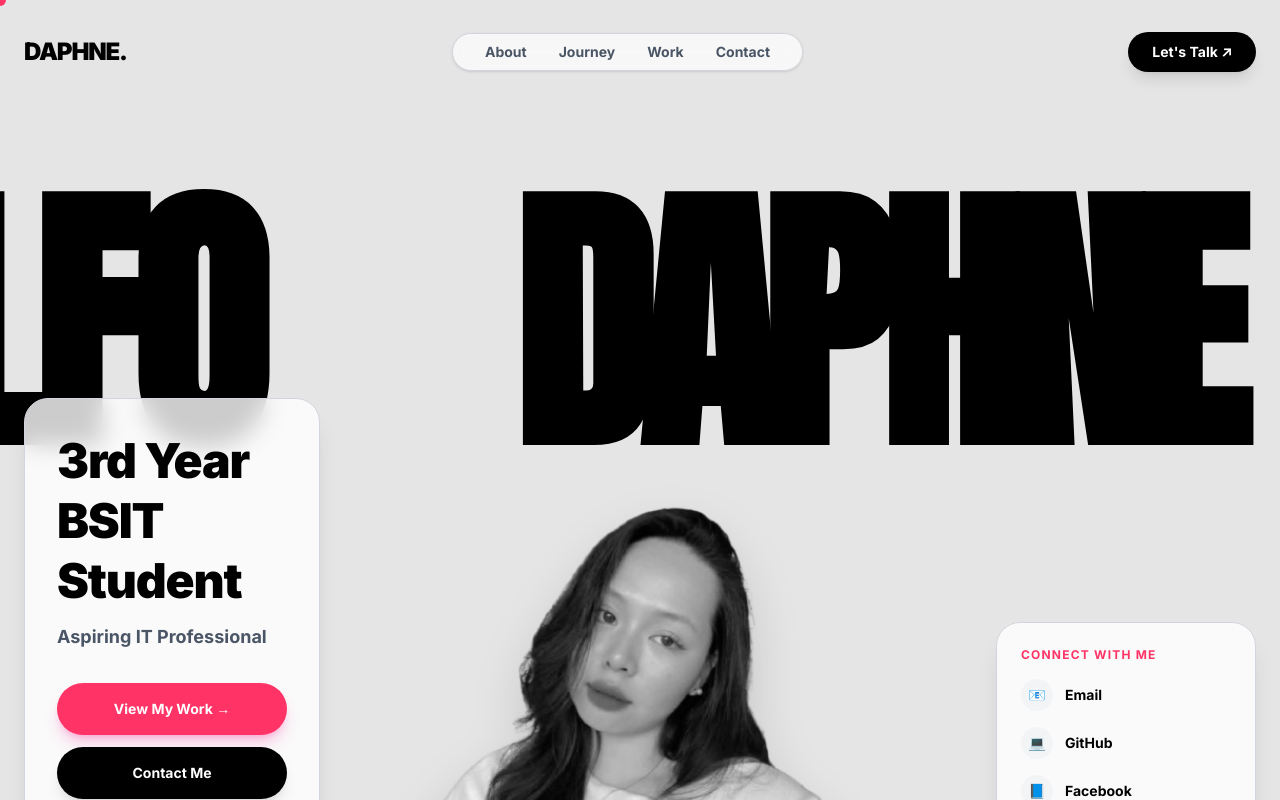
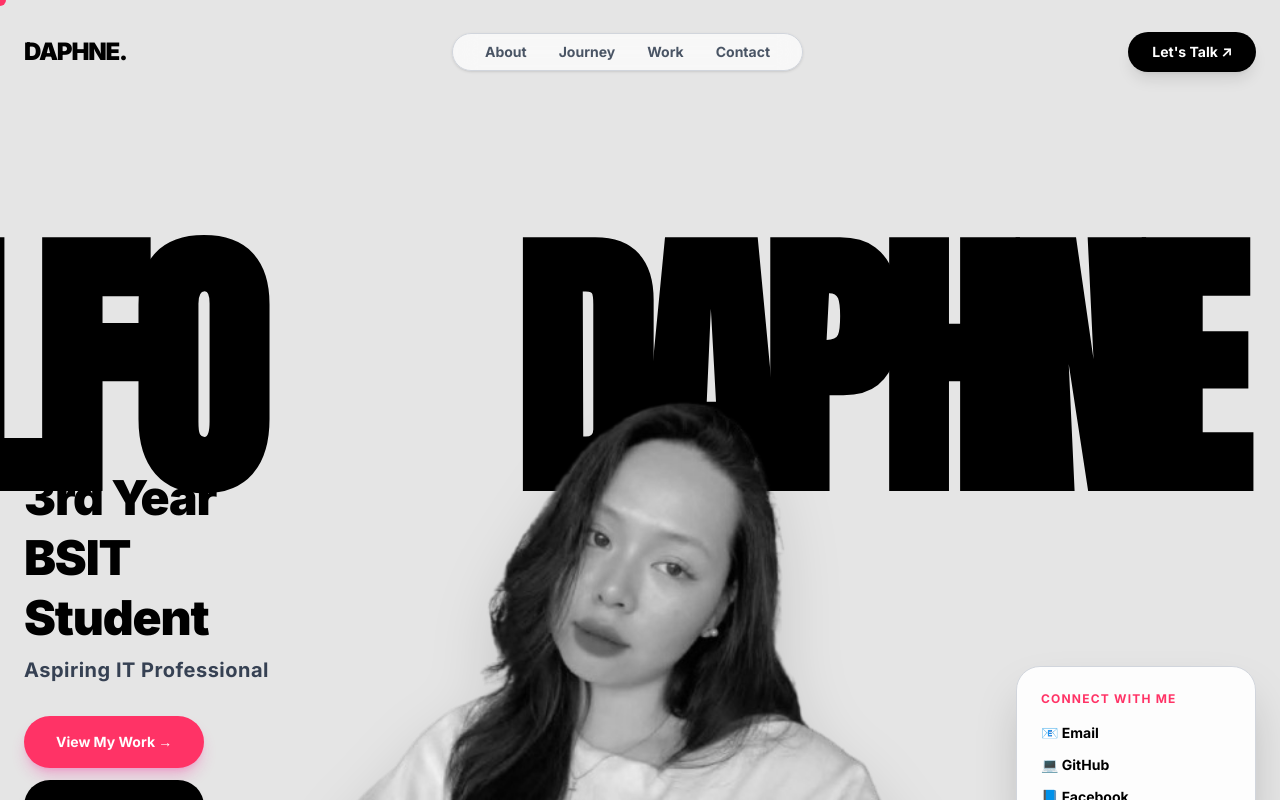
Before and after one commit to dulfodaphne08-tech/daphnedulfo.github.io, a Next.js app in the folder my-portfolio/: page / in a window 1280 px wide. Shown: the top 800 px of the page. Built offline with nearby package versions, Linux system fonts and the light colour scheme.

Commit message:
updated styling

```diff
--- a/my-portfolio/app/sections/Hero.tsx
+++ b/my-portfolio/app/sections/Hero.tsx
@@ -8,8 +8,7 @@ export default function Hero() {
   const mouseX = useMotionValue(0);
   const mouseY = useMotionValue(0);
 
-  // Creates the spotlight mask for the color hover effect
-  const maskImage = useMotionTemplate`radial-gradient(circle 200px at ${mouseX}px ${mouseY}px, black 100%, transparent 100%)`;
+  const maskImage = useMotionTemplate`radial-gradient(circle 250px at ${mouseX}px ${mouseY}px, black 100%, transparent 100%)`;
 
   const handleMouseMove = (e: MouseEvent<HTMLDivElement>) => {
     if (!containerRef.current) return;
@@ -26,8 +25,7 @@ export default function Hero() {
     return (
       <div className="fixed inset-0 bg-[#e5e5e5] z-[100] flex flex-col items-center justify-center">
         <h1 className="text-5xl md:text-7xl font-black mb-2 text-black tracking-tighter" style={{ fontFamily: 'Anton, sans-serif' }}>DAPHNE DULFO</h1>
-        <p className="text-gray-500 tracking-[0.3em] text-sm font-bold uppercase mb-8">BSIT Student</p>
-        <div className="w-64 h-[2px] bg-gray-300 relative overflow-hidden">
+        <div className="w-64 h-[2px] bg-gray-300 relative overflow-hidden mt-6">
           <motion.div initial={{ x: "-100%" }} animate={{ x: "0%" }} transition={{ duration: 1.2, ease: "easeInOut" }} className="absolute inset-0 bg-[#FF3366]" />
         </div>
       </div>
@@ -38,7 +36,7 @@ export default function Hero() {
     <section className="min-h-screen relative pt-32 flex flex-col justify-end overflow-hidden bg-[#e5e5e5]">
 
       {/* 1. INFINITE SCROLLING BACKGROUND TEXT */}
-      <div className="absolute top-[20%] left-0 w-full overflow-hidden pointer-events-none z-0 flex opacity-100">
+      <div className="absolute top-[25%] left-0 w-full overflow-hidden pointer-events-none z-0 flex">
         <motion.div
           animate={{ x: ["0%", "-50%"] }}
           transition={{ repeat: Infinity, duration: 25, ease: "linear" }}
@@ -55,19 +53,17 @@ export default function Hero() {
 
       <div className="max-w-[1600px] mx-auto w-full grid grid-cols-1 md:grid-cols-12 gap-4 relative z-10 items-end px-6">
 
-        {/* 2. LEFT TEXT (Professional & Clean) */}
+        {/* 2. LEFT TEXT (No white box, just floating text) */}
         <motion.div initial={{ opacity: 0, x: -50 }} animate={{ opacity: 1, x: 0 }} transition={{ duration: 0.8, delay: 0.2 }} className="md:col-span-3 pb-24 z-20">
-          <div className="bg-white/80 backdrop-blur-md p-8 rounded-3xl border border-gray-300 shadow-xl">
-            <h2 className="text-4xl md:text-5xl font-black mb-3 text-black leading-tight tracking-tight">3rd Year <br/> BSIT Student</h2>
-            <p className="text-gray-600 font-bold mb-8 text-lg">Aspiring IT Professional</p>
-            <div className="flex flex-col gap-3">
-              <a href="#work" className="px-8 py-4 bg-[#FF3366] text-white text-sm font-bold rounded-full shadow-lg shadow-pink-500/30 hover:scale-105 transition-transform text-center">View My Work →</a>
-              <a href="#contact" className="px-8 py-4 bg-black text-white text-sm font-bold rounded-full shadow-lg hover:scale-105 transition-transform text-center">Contact Me</a>
-            </div>
+          <h2 className="text-4xl md:text-5xl font-black mb-2 text-black leading-tight tracking-tight">3rd Year <br/> BSIT Student</h2>
+          <p className="text-gray-700 font-bold mb-8 text-xl tracking-wide">Aspiring IT Professional</p>
+          <div className="flex flex-col gap-3 w-fit">
+            <a href="#work" className="px-8 py-4 bg-[#FF3366] text-white text-sm font-bold rounded-full shadow-lg shadow-pink-500/30 hover:scale-105 transition-transform text-center">View My Work →</a>
+            <a href="#contact" className="px-8 py-4 bg-black text-white text-sm font-bold rounded-full shadow-lg hover:scale-105 transition-transform text-center">Contact Me</a>
           </div>
         </motion.div>
 
-        {/* 3. MASSIVE CENTER IMAGE (Load Animation & Spotlight) */}
+        {/* 3. MASSIVE CENTER IMAGE */}
         <div className="md:col-span-6 flex justify-center h-full z-10 relative">
           <motion.div
             ref={containerRef}
@@ -75,28 +71,37 @@ export default function Hero() {
             initial={{ opacity: 0, scale: 0.9, y: 100 }}
             animate={{ opacity: 1, scale: 1, y: 0 }}
             transition={{ duration: 1.5, delay: 0.5, ease: [0.16, 1, 0.3, 1] }}
-            className="w-full max-w-[1000px] h-[600px] md:h-[100vh] relative cursor-none flex items-end justify-center"
+            /* Made the image container massive (1200px width, 100vh height) */
+            className="w-full max-w-[1200px] h-[600px] md:h-[100vh] relative cursor-none flex items-end justify-center"
           >
-            {/* Make sure picture.png is a transparent PNG for the best look */}
-            <img src="/picture.png" alt="Daphne" className="w-full h-full object-contain object-bottom grayscale drop-shadow-2xl" />
-            <motion.div className="absolute inset-0 w-full h-full z-10 pointer-events-none" style={{ backgroundImage: "url('/picture.png')", backgroundSize: "contain", backgroundPosition: "bottom center", backgroundRepeat: "no-repeat", maskImage, WebkitMaskImage: maskImage }} />
+            <img
+              src="/picture.png"
+              alt="Daphne"
+              /* object-contain ensures the whole image is seen without cutting off your head */
+              className="w-full h-full object-contain object-bottom grayscale drop-shadow-2xl scale-110 md:scale-125 origin-bottom"
+            />
+            <motion.div
+              className="absolute inset-0 w-full h-full z-10 pointer-events-none scale-110 md:scale-125 origin-bottom"
+              style={{
+                backgroundImage: "url('/picture.png')",
+                backgroundSize: "contain",
+                backgroundPosition: "bottom center",
+                backgroundRepeat: "no-repeat",
+                maskImage,
+                WebkitMaskImage: maskImage
+              }}
+            />
           </motion.div>
         </div>
 
-        {/* 4. RIGHT INFO (Social Links) */}
+        {/* 4. RIGHT INFO */}
         <motion.div initial={{ opacity: 0, x: 50 }} animate={{ opacity: 1, x: 0 }} transition={{ duration: 0.8, delay: 0.8 }} className="md:col-span-3 pb-24 flex justify-end z-20">
-          <div className="bg-white/80 backdrop-blur-md p-6 rounded-3xl border border-gray-300 shadow-xl w-full max-w-[260px]">
+          <div className="bg-white/90 backdrop-blur-md p-6 rounded-3xl border border-gray-300 shadow-2xl w-full max-w-[240px]">
             <p className="text-xs font-bold text-[#FF3366] mb-4 uppercase tracking-widest">Connect with me</p>
-            <div className="flex flex-col gap-4">
-              <a href="mailto:dulfodaphne08@gmail.com" className="text-sm font-bold hover:text-[#FF3366] transition-colors flex items-center gap-3">
-                <span className="w-8 h-8 rounded-full bg-gray-100 flex items-center justify-center">📧</span> Email
-              </a>
-              <a href="https://github.com/dulfodaphne08-tech" target="_blank" rel="noreferrer" className="text-sm font-bold hover:text-[#FF3366] transition-colors flex items-center gap-3">
-                <span className="w-8 h-8 rounded-full bg-gray-100 flex items-center justify-center">💻</span> GitHub
-              </a>
-              <a href="https://www.facebook.com/share/19c8UTaNGX/" target="_blank" rel="noreferrer" className="text-sm font-bold hover:text-[#FF3366] transition-colors flex items-center gap-3">
-                <span className="w-8 h-8 rounded-full bg-gray-100 flex items-center justify-center">📘</span> Facebook
-              </a>
+            <div className="flex flex-col gap-3">
+              <a href="mailto:dulfodaphne08@gmail.com" className="text-sm font-bold hover:text-[#FF3366] transition-colors flex items-center gap-2">📧 Email</a>
+              <a href="https://github.com/dulfodaphne08-tech" target="_blank" rel="noreferrer" className="text-sm font-bold hover:text-[#FF3366] transition-colors flex items-center gap-2">💻 GitHub</a>
+              <a href="https://www.facebook.com/share/19c8UTaNGX/" target="_blank" rel="noreferrer" className="text-sm font-bold hover:text-[#FF3366] transition-colors flex items-center gap-2">📘 Facebook</a>
             </div>
           </div>
         </motion.div>
```
